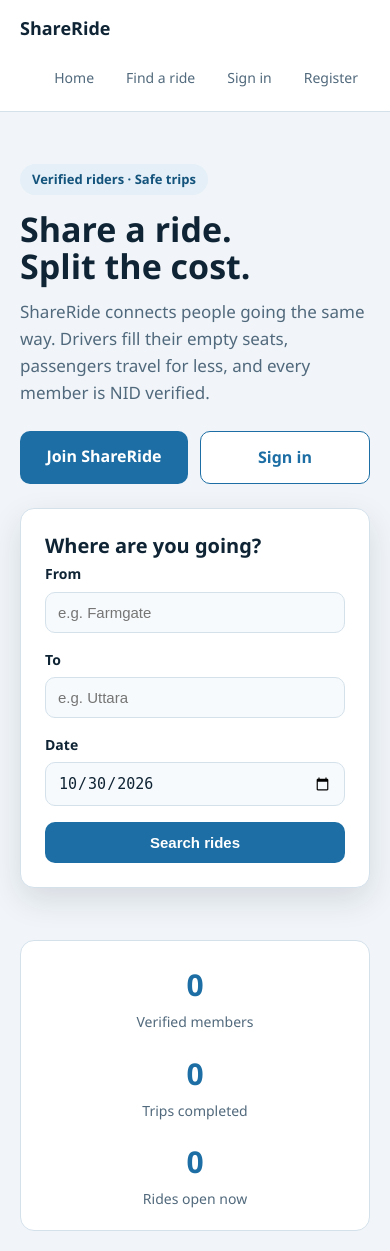
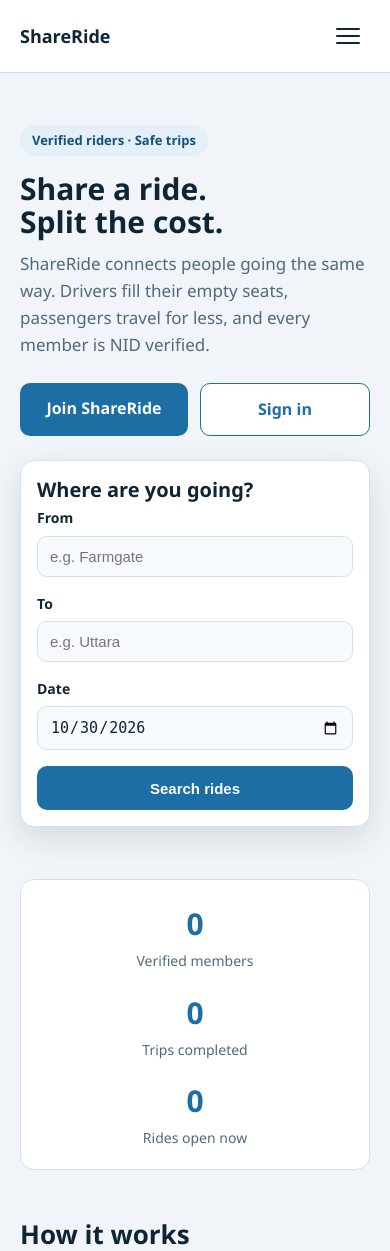
Before and after one commit to Upoma26/ShareRide, a Flask app: page / in a window 390 px wide. Shown: the top 1251 px of the page. Run offline with Flask 3, Linux system fonts and the light colour scheme; data that the repository does not hold is empty.

Commit message:
SR-38: mobile navbar menu and responsive layout pass

```diff
--- a/static/css/style.css
+++ b/static/css/style.css
@@ -2339,3 +2339,215 @@ a.ride-card {
     text-align: center;
   }
 }
+
+.nav-toggle {
+  display: none;
+}
+
+img,
+video {
+  max-width: 100%;
+  height: auto;
+}
+
+.table-wrap {
+  overflow-x: auto;
+  -webkit-overflow-scrolling: touch;
+}
+
+@media (max-width: 760px) {
+  .navbar .wrap {
+    position: relative;
+    display: flex;
+    flex-wrap: wrap;
+    align-items: center;
+    justify-content: space-between;
+  }
+
+  .nav-toggle {
+    display: inline-flex;
+    flex-direction: column;
+    justify-content: center;
+    gap: 5px;
+    width: 44px;
+    height: 44px;
+    padding: 10px;
+    border: 0;
+    border-radius: 8px;
+    background: transparent;
+    color: inherit;
+    cursor: pointer;
+  }
+
+  .nav-toggle span {
+    display: block;
+    height: 2px;
+    width: 100%;
+    border-radius: 2px;
+    background: currentColor;
+    transition: transform 0.2s, opacity 0.2s;
+  }
+
+  .nav-toggle.open span:nth-child(1) {
+    transform: translateY(7px) rotate(45deg);
+  }
+
+  .nav-toggle.open span:nth-child(2) {
+    opacity: 0;
+  }
+
+  .nav-toggle.open span:nth-child(3) {
+    transform: translateY(-7px) rotate(-45deg);
+  }
+
+  .navlinks {
+    display: none;
+    width: 100%;
+    flex-direction: column;
+    align-items: stretch;
+    gap: 0;
+    padding: 6px 0 10px;
+  }
+
+  .navlinks.open {
+    display: flex;
+  }
+
+  .navlinks a,
+  .navlinks button {
+    display: block;
+    width: 100%;
+    margin: 0;
+    padding: 12px 6px;
+    text-align: left;
+    border-top: 1px solid rgba(127, 127, 127, 0.2);
+  }
+
+  .navlinks form {
+    width: 100%;
+    margin: 0;
+  }
+
+  .page-head {
+    flex-direction: column;
+    align-items: stretch;
+    gap: 12px;
+  }
+
+  .page-title {
+    font-size: 24px;
+  }
+
+  .head-actions {
+    display: flex;
+    flex-wrap: wrap;
+    gap: 8px;
+  }
+
+  .head-actions .btn {
+    flex: 1 1 auto;
+    text-align: center;
+  }
+
+  .detail-layout {
+    grid-template-columns: 1fr;
+    display: grid;
+    gap: 16px;
+  }
+
+  .card {
+    padding: 16px;
+  }
+
+  .btn {
+    min-height: 44px;
+  }
+
+  .btn-sm {
+    min-height: 36px;
+  }
+
+  input,
+  select,
+  textarea {
+    font-size: 16px;
+  }
+
+  .filter-bar {
+    flex-direction: column;
+    align-items: stretch;
+  }
+
+  .filter-bar input,
+  .filter-bar select,
+  .filter-bar .btn {
+    width: 100%;
+    box-sizing: border-box;
+  }
+
+  .tabs {
+    display: flex;
+    overflow-x: auto;
+    flex-wrap: nowrap;
+    -webkit-overflow-scrolling: touch;
+  }
+
+  .tab {
+    white-space: nowrap;
+  }
+
+  .table {
+    min-width: 640px;
+  }
+
+  .booking-actions,
+  .user-list li {
+    flex-wrap: wrap;
+    gap: 8px;
+  }
+
+  .detail-list {
+    grid-template-columns: 1fr;
+  }
+
+  .detail-list dd {
+    margin: 0 0 10px;
+  }
+
+  .pin-display {
+    font-size: 36px;
+    letter-spacing: 6px;
+  }
+
+  .pin-input-lg {
+    font-size: 28px;
+    width: 100%;
+    box-sizing: border-box;
+  }
+
+  .sos-btn {
+    width: 100%;
+  }
+
+  .receipt {
+    padding: 16px;
+  }
+
+  .footer {
+    text-align: center;
+  }
+}
+
+@media (max-width: 420px) {
+  .method-grid {
+    grid-template-columns: 1fr;
+  }
+
+  .timeline {
+    font-size: 12px;
+  }
+
+  .hero-title {
+    font-size: 30px;
+  }
+}
--- a/templates/base.html
+++ b/templates/base.html
@@ -11,7 +11,12 @@
   <nav class="navbar">
     <div class="wrap">
       <a class="brand" href="{{ url_for('main.index') }}">ShareRide</a>
-      <div class="navlinks">
+      <button type="button" class="nav-toggle" id="navToggle" aria-label="Open menu" aria-expanded="false" aria-controls="navLinks">
+        <span></span>
+        <span></span>
+        <span></span>
+      </button>
+      <div class="navlinks" id="navLinks">
         <a href="{{ url_for('main.index') }}">Home</a>
         <a href="{{ url_for('rides.search') }}">Find a ride</a>
       {% if current_user.is_authenticated %}
@@ -48,5 +53,50 @@
     </div>
   </footer>
 
+<script>
+  (function () {
+    const toggle = document.getElementById("navToggle");
+    const links = document.getElementById("navLinks");
+    if (!toggle || !links) {
+      return;
+    }
+
+    function setOpen(open) {
+      links.classList.toggle("open", open);
+      toggle.classList.toggle("open", open);
+      toggle.setAttribute("aria-expanded", open ? "true" : "false");
+      toggle.setAttribute("aria-label", open ? "Close menu" : "Open menu");
+    }
+
+    toggle.addEventListener("click", function (e) {
+      e.stopPropagation();
+      setOpen(!links.classList.contains("open"));
+    });
+
+    links.addEventListener("click", function (e) {
+      if (e.target.closest("a")) {
+        setOpen(false);
+      }
+    });
+
+    document.addEventListener("click", function (e) {
+      if (!links.contains(e.target)) {
+        setOpen(false);
+      }
+    });
+
+    document.addEventListener("keydown", function (e) {
+      if (e.key === "Escape") {
+        setOpen(false);
+      }
+    });
+
+    window.addEventListener("resize", function () {
+      if (window.innerWidth > 760) {
+        setOpen(false);
+      }
+    });
+  })();
+  </script>
 </body>
 </html>
```
